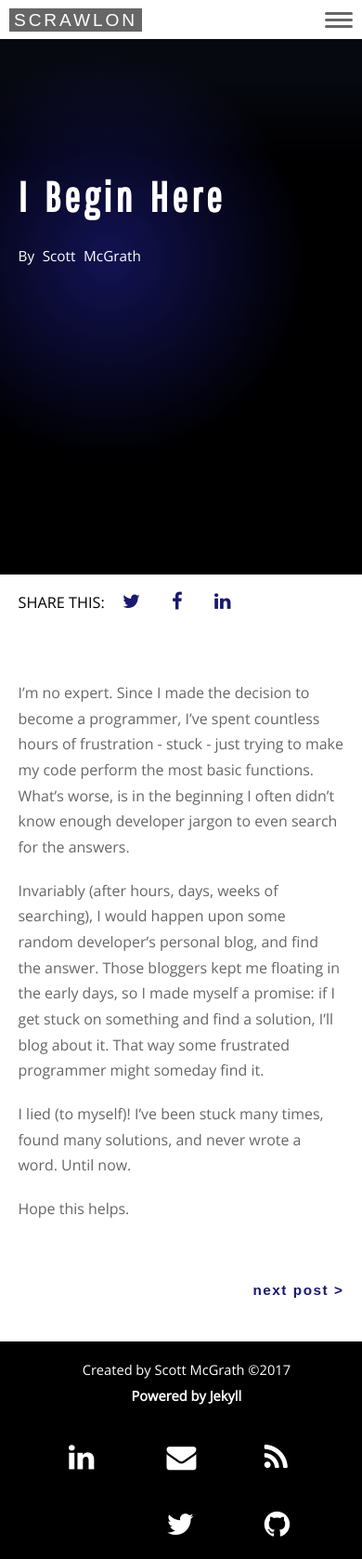
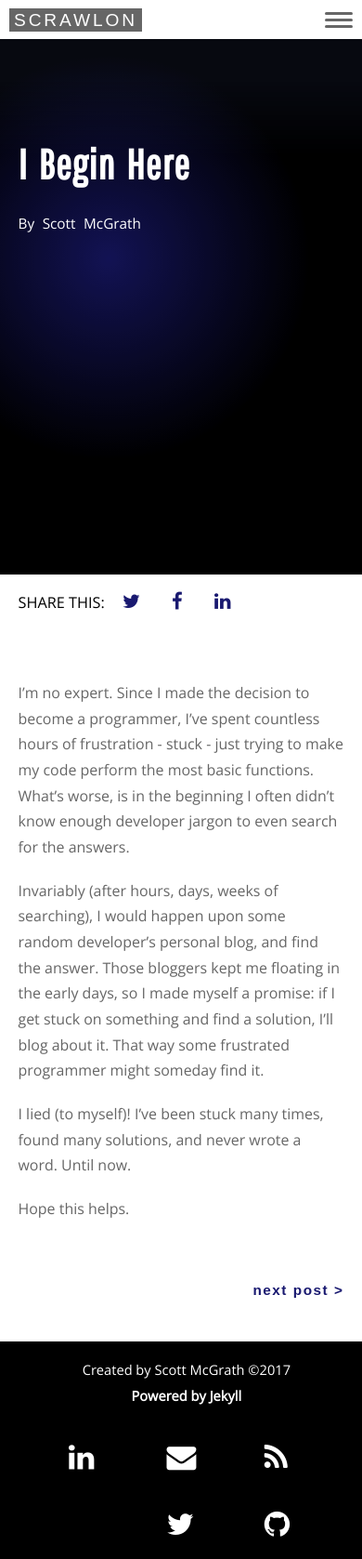
Before and after one commit to scrawlon/scrawlon.github.io, a Jekyll site: the page built from _posts/2013-06-25-i-begin-here.md, in a window 390 px wide. Shown: the whole page at 93% size. Built offline with Jekyll 4.4.1, drawn with Linux system fonts in a browser that asks for light colours; comment, search, counter and statistics services are not loaded.

Commit message:
Jekyll. CSS. Mobile header

```diff
--- a/css/styles.scss
+++ b/css/styles.scss
@@ -90,7 +90,7 @@ h1, h2, h3, h4, h5, h6 {
 }
 
 h1 {
-  letter-spacing: .09em;
+  letter-spacing: .02em;
   line-height: 5.5rem;
   word-spacing: .1em;
 }
@@ -395,7 +395,7 @@ header {
     position: relative;
 
     h1 {
-      padding: 40% 0 0;
+      padding: 30% 0 0;
 
       &.page {
         font-size: 6.5rem;
@@ -504,6 +504,10 @@ article {
     @include font-size(1.6);
   }
 
+  h1 {
+    letter-spacing: .09em;
+  }
+
   header {
     time {
       display: inline;
@@ -587,13 +591,6 @@ article {
 
   header {
     height: 60vh;
-
-    .wrapper {
-
-      h1 {
-        padding: 30% 0 0;
-      }
-    }
   }
 
   .top-header {
```
